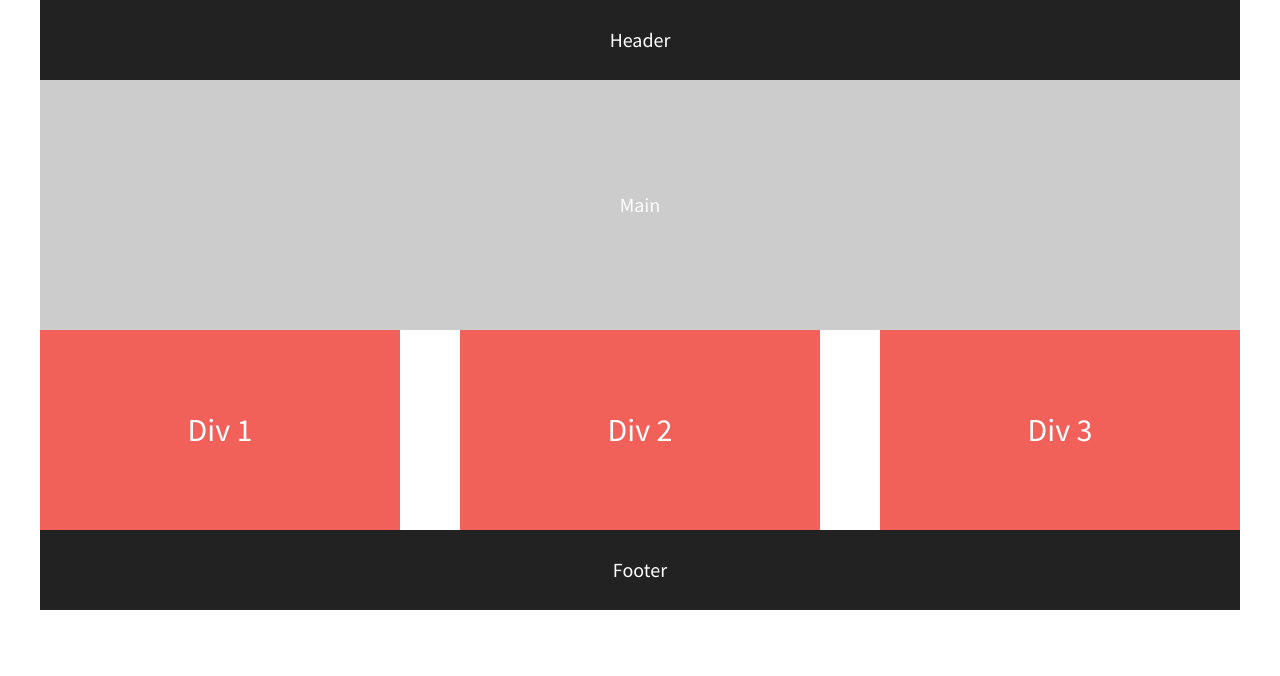
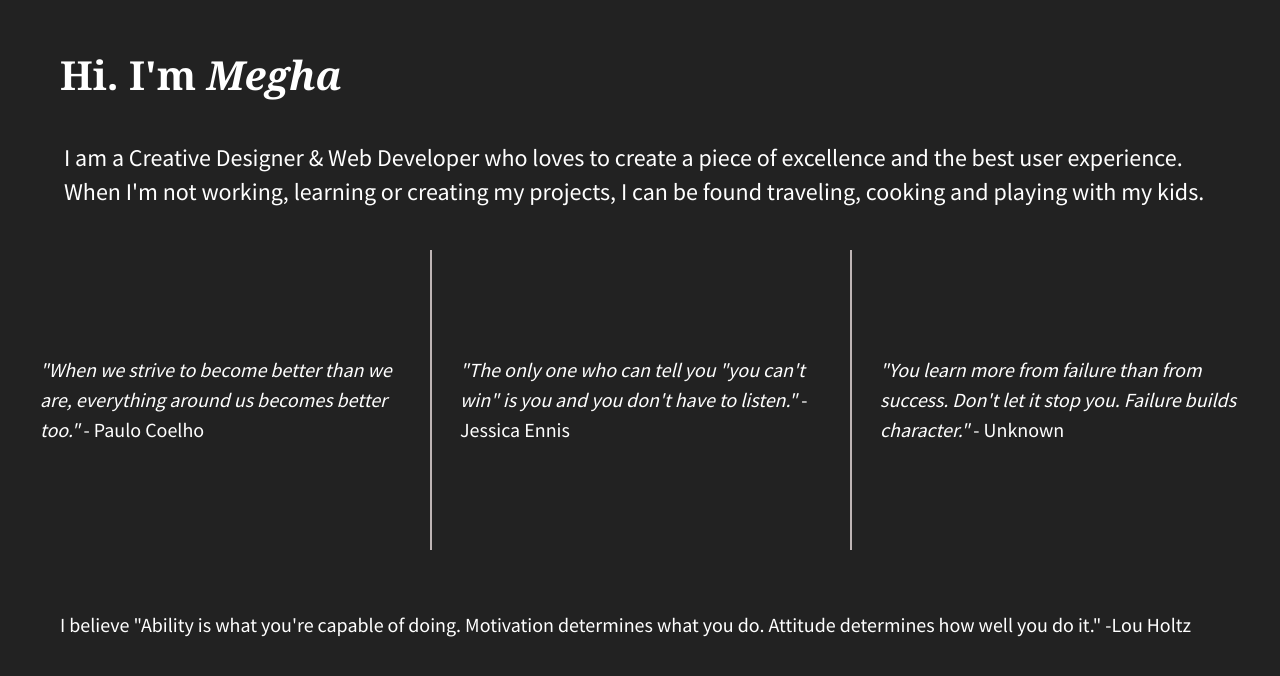
Before and after one commit to meghappatel24/flexbox-starter1, a plain HTML site: page index.html in a window 1280 px wide. Drawn offline with nearby package versions, Linux system fonts and the light colour scheme.

Commit message:
added about me page

```diff
--- a/css/main.css
+++ b/css/main.css
@@ -96,7 +96,7 @@ textarea {
    ========================================================================== */
 
 html {
-  background-color: #fff;
+  background-color: #222;
   height: 100%;
   width: 100%;
 }
@@ -112,20 +112,32 @@ body {
 header,
 footer {
   background-color: #222;
-  height: 80px;
+  height: 50px;
+  width: 100%;
+  display: flex;
+  justify-content: left;
+  align-items: center;
+  text-indent: 1em;
+  padding-top: 2.5em;
+}
+h1{
+    font-family: Georgia, 'Times New Roman', Times, serif;
+    text-align: left;
+}
+main {
+  background-color: #222;
+  height: 150px;
   width: 100%;
   display: flex;
   justify-content: center;
   align-items: center;
 }
-
-main {
-  background-color: #ccc;
-  height: 250px;
-  width: 100%;
-  display: flex;
-  justify-content: center;
-  align-items: center;
+h4{
+color: #fff;
+font-weight: 300;
+font-size: 1.2em;
+text-align: left;
+padding-left: 1em;
 }
 
 header,
@@ -146,10 +158,10 @@ main {
 .flex-items {
   color: #fff;
   line-height: 1.5em;
-  font-size: 1.6em;
-  background-color: #f16059;
+  font-size: 1em;
+  background-color: #222;
   width: 30%;
-  height: 200px;
+  height: 300px;
   display: flex;
   justify-content: center;
   align-items: center;
@@ -236,15 +248,15 @@ main {
    ========================================================================== */
 
 /* If you'd like to try a different layout on Desktop and larger screens: */
-@media (min-width: 1200px) {
-  #div-1,
-  #div-2{
-      /* set your flex value to 1 50% */
-  }
+@media all and (min-width: 1200px) {
+    #div-1, #div-2, #div-3 {
+      flex-basis: 30%;
+    }
 
-  #div-3 {
-    /* set your flex value to 1 100% */
-  }
+    #div-1, #div-2 {
+      border-right: 2px solid rgb(190, 181, 181);
+      padding-right: 30px;
+    }
 }
 
 @media print,
--- a/index.html
+++ b/index.html
@@ -3,7 +3,7 @@
     <head>
         <meta charset="utf-8">
         <meta http-equiv="x-ua-compatible" content="ie=edge">
-        <title></title>
+        <title>About Me</title>
         <meta name="description" content="">
         <meta name="viewport" content="width=device-width, initial-scale=1">
 
@@ -22,18 +22,28 @@
 
         <!-- Add your site or application content here -->
         <section class="flex-container">
-            <header>Header</header>
-            <main>Main</main>
+            <header>
+                <h1>Hi. I'm <em>Megha</em> </h1>
+            </header>
+            <main>
+                <h4>I am a <span>Creative Designer & Web Developer </span>who loves to create a piece of excellence and the best user experience.
+                 When I'm not working, learning or creating my projects, I can be found traveling, cooking and playing with my kids. </h4> <br>
+
+            </main>
             <div id="div-1" class="flex-items">
-                Div 1
+                <p> <em> "When we strive to become better than we are, everything around us becomes better too." </em> - Paulo Coelho </p>
             </div>
             <div id="div-2" class="flex-items">
-                Div 2
+                <p><em> "The only one who can tell you "you can't win" is you and you don't have to listen." </em> - Jessica Ennis</p>
             </div>
             <div id="div-3" class="flex-items">
-                Div 3
+                <p> <em> "You learn more from failure than from success. Don't let it stop you. Failure builds character." </em> - Unknown </p>
             </div>
-            <footer>Footer</footer>
+            <footer>
+                <p> I believe "Ability is what you're capable of doing. Motivation determines what you do. Attitude determines how well you do it."
+                    -Lou Holtz
+                </p>
+            </footer>
         </section>
 
         <script src="https://ajax.googleapis.com/ajax/libs/jquery/1.11.3/jquery.min.js"></script>
```
